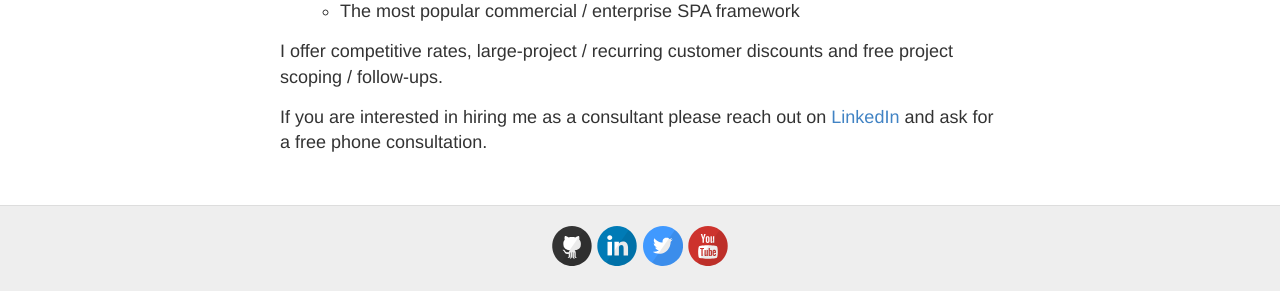
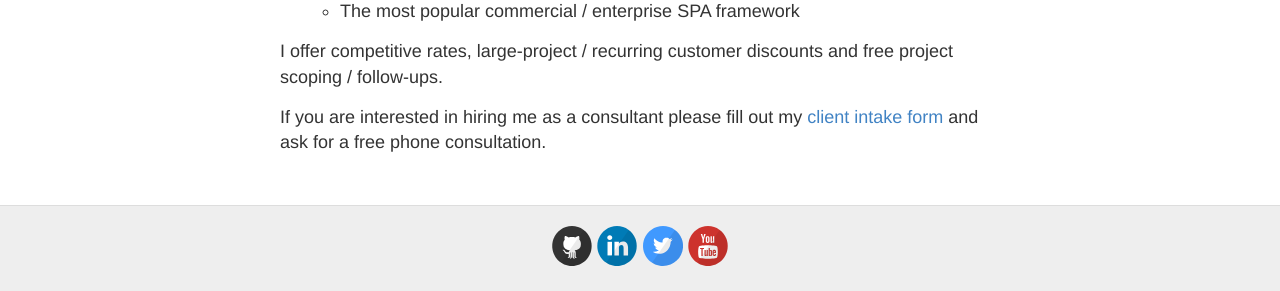
Before and after one commit to and1hof/and1hof.github.io, a Jekyll site: the page built from consulting.md, in a window 1280 px wide. Shown: the part 1033-1324 px from the top of the page. Built offline with Jekyll 4.4.1, drawn with Linux system fonts in a browser that asks for light colours.

Commit message:
added new consulting intake - google forms version

```diff
--- a/consulting.md
+++ b/consulting.md
@@ -37,4 +37,4 @@ I have years of experience as a security architect designing some of the world's
 
 I offer competitive rates, large-project / recurring customer discounts and free project scoping / follow-ups.
 
-If you are interested in hiring me as a consultant please reach out on [LinkedIn](https://www.linkedin.com/in/and1hof) and ask for a free phone consultation.
+If you are interested in hiring me as a consultant please fill out my [client intake form](https://forms.gle/5q7cvLiTk4HkFXyy6) and ask for a free phone consultation.
```
